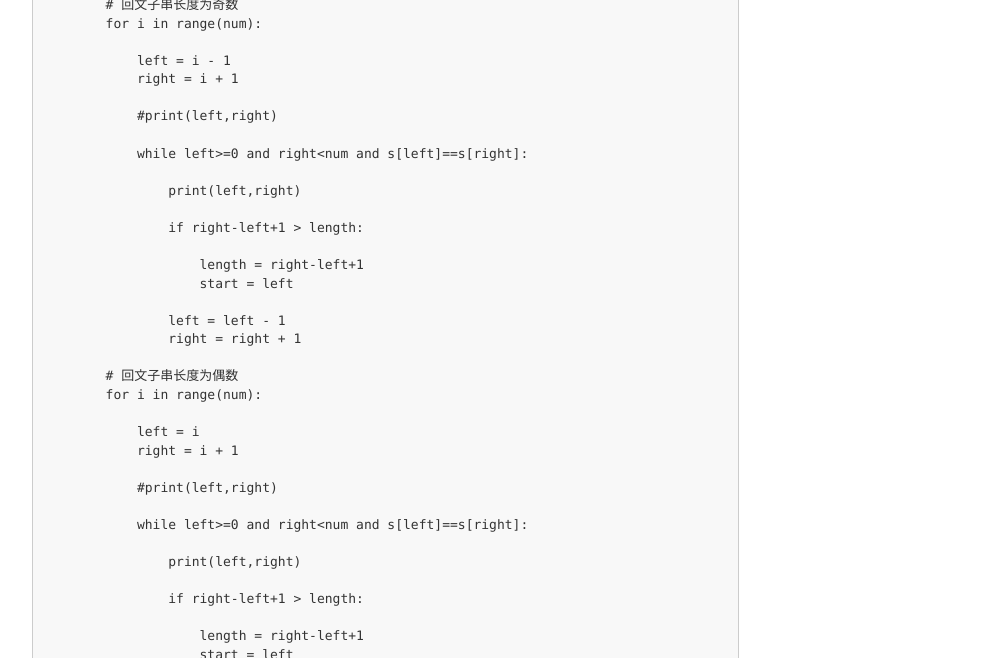
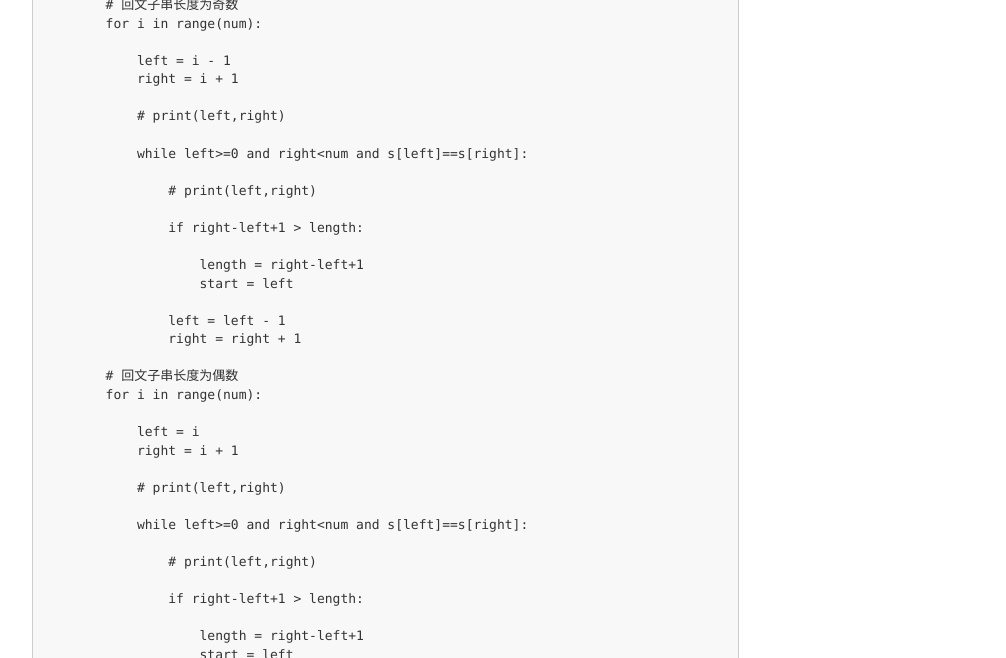
Before and after one commit to SandraShu/SandraShu.github.io, a Jekyll site: the page built from _posts/2017-09-20-LongestPalindromicSubstring.markdown, in a window 1280 px wide and 1400 px high, scrolled down 990 px. Shown: the part 467-1125 px from the top of the window, without its empty margins (233-1239 px from the left). Built offline with Jekyll 4.4.1, drawn with Linux system fonts in a browser that asks for light colours; nearby versions of some CDN libraries; comment, search, counter and statistics services are not loaded; some of the changed text lies outside the part shown.

```diff
--- a/_posts/2017-09-20-LongestPalindromicSubstring.markdown
+++ b/_posts/2017-09-20-LongestPalindromicSubstring.markdown
@@ -45,11 +45,11 @@ Given a string s, find the longest palindromic substring in s. You may assume th
                 left = i - 1
                 right = i + 1
 
-                #print(left,right)
+                # print(left,right)
 
                 while left>=0 and right<num and s[left]==s[right]:
 
-                    print(left,right)
+                    # print(left,right)
 
                     if right-left+1 > length:
 
@@ -65,11 +65,11 @@ Given a string s, find the longest palindromic substring in s. You may assume th
                 left = i
                 right = i + 1
 
-                #print(left,right)
+                # print(left,right)
 
                 while left>=0 and right<num and s[left]==s[right]:
 
-                    print(left,right)
+                    # print(left,right)
 
                     if right-left+1 > length:
 
```
